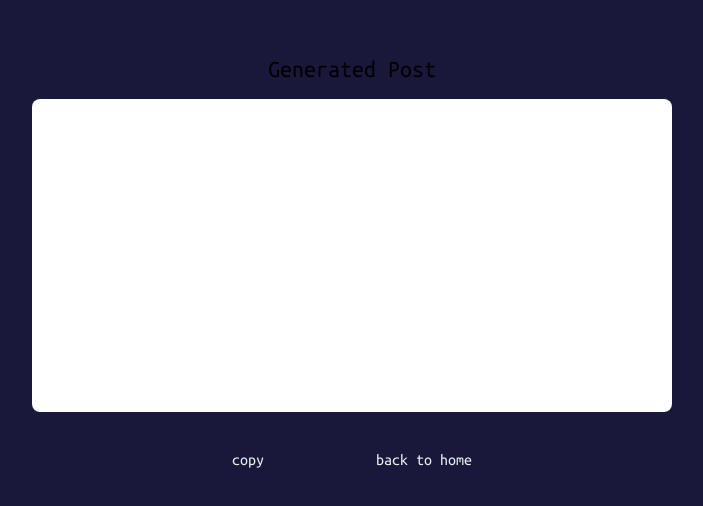
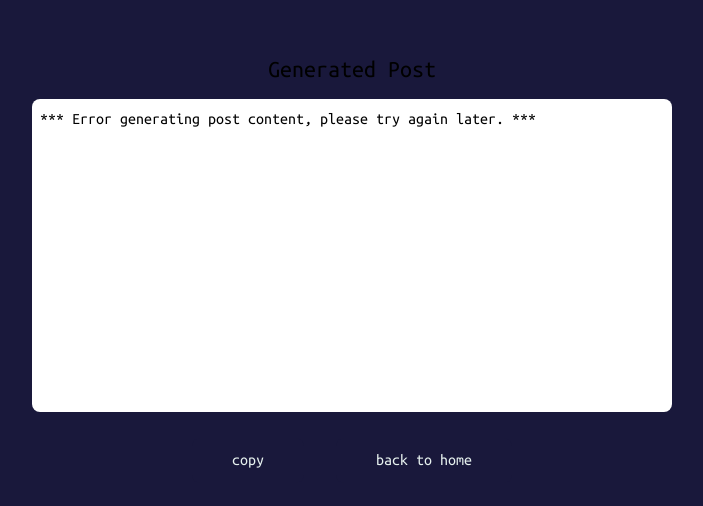
Before and after one commit to rayray39/hokkien-mee, a Next.js app: page /GenContent in a window 1280 px wide. Shown: the part 132-638 px from the top of the page, without its empty margins (288-991 px from the left). Built offline with nearby package versions, Linux system fonts and the light colour scheme.

Commit message:
Add error message when llm response error occurs

```diff
--- a/src/app/GenContent/page.tsx
+++ b/src/app/GenContent/page.tsx
@@ -14,6 +14,9 @@ export default function GenContent() {
         const retrievedGenContent = sessionStorage.getItem('generatedContent');
         if (retrievedGenContent) {
             setGenContent(retrievedGenContent);
+        } else {
+            // display error message if sessionStorage.getItem("generatedContent") is empty
+            setGenContent("*** Error generating post content, please try again later. ***");
         }
     }, [])
 
```
